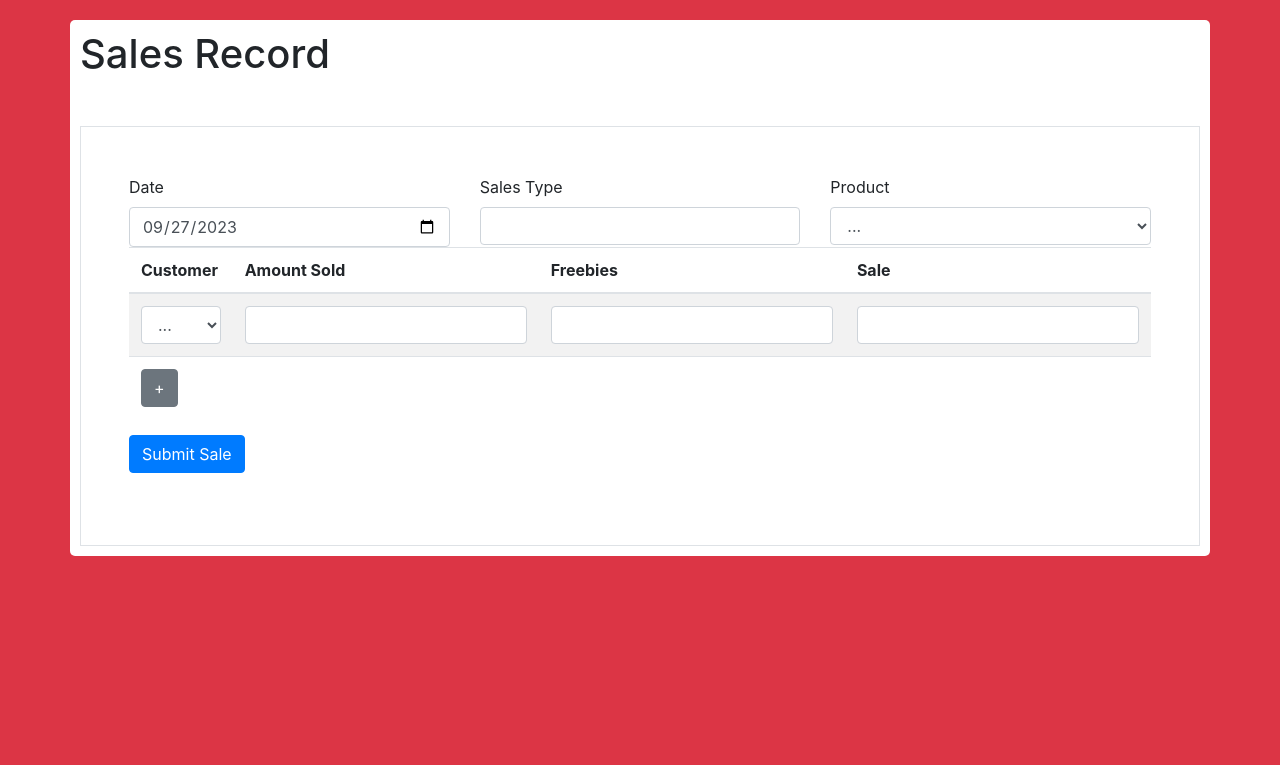
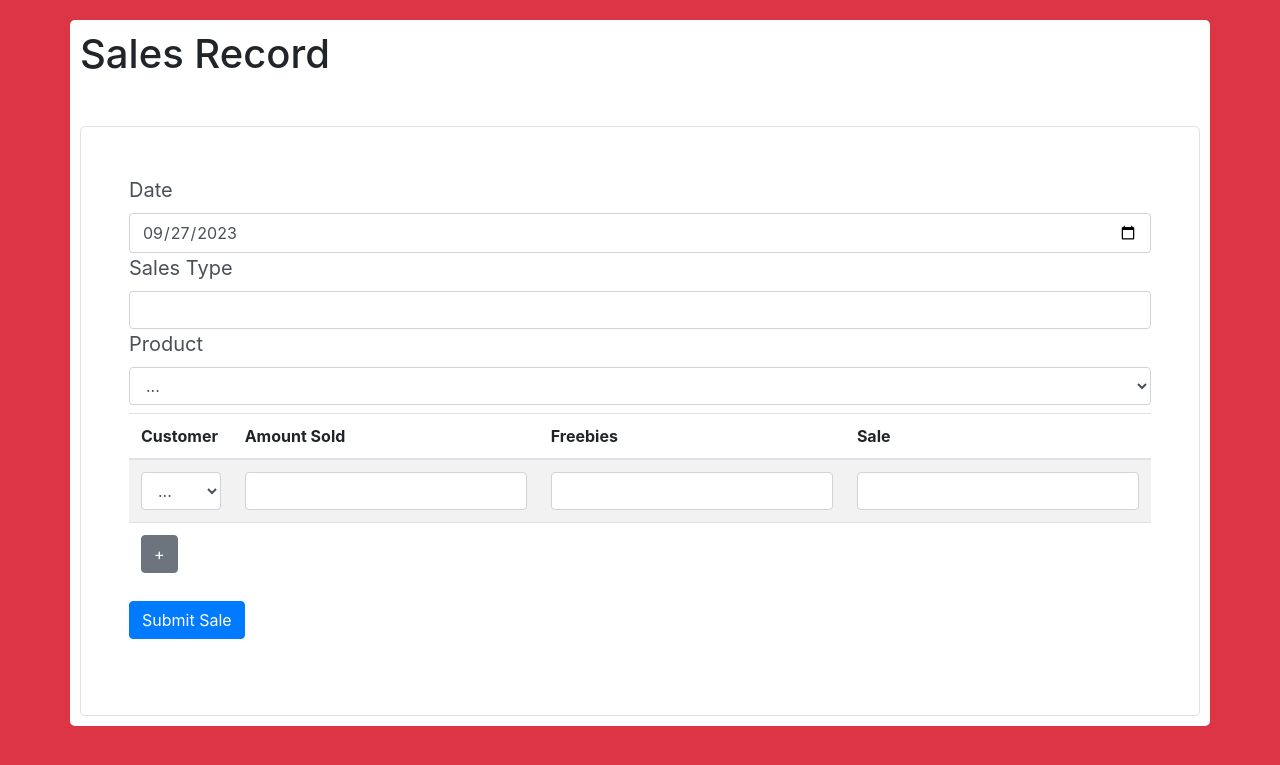
Before and after one commit to ferdinandpolpol/production-inventory, a Django app: page /sales/ in a window 1280 px wide. Shown: the top 765 px of the page. Run offline with Django 3.2, Linux system fonts and the light colour scheme; the visitor is signed in with stand-in values (Sample User, id 1); data that the repository does not hold is empty; some libraries are stand-ins or nearby versions.

Commit message:
updates to make input more clear

```diff
--- a/web/templates/sales.html
+++ b/web/templates/sales.html
@@ -3,18 +3,18 @@
 Sales Record
 {% endblock header %}
 {% block content %}
-<div class="form mt-5 p-5 border border-2">
+<div class="form-control form-control-lg mt-5 p-5 border border-2">
     <form id="salesForm">
         <div class="row">
-            <div class="col">
+            <div class="col-12">
                 <label for="salesDate">Date</label>
                 <input type="date" id="salesDate" class="form-control" />
             </div>
-            <div class="col">
+            <div class="col-12">
                 <label for="salesType">Sales Type</label>
                 <input type="text" id="salesType" class="form-control" default="Sales" />
             </div>
-            <div class="col">
+            <div class="col-12">
                 <label for="productSale">Product</label>
                 <select id="productSale" class="form-control">
                     <option value="none">
@@ -29,7 +29,7 @@ Sales Record
             </div>
         </div>
 
-        <table class="table table-striped">
+        <table class="table table-striped mt-2">
             <thead>
                 <tr>
                     <th>Customer</th>
@@ -41,7 +41,7 @@ Sales Record
             <tbody>
                 <tr class="salesRow">
                     <td>
-                        <select class="form-control customerSelect">
+                        <select class="form-control form-conrol-lg customerSelect">
                             <option value="none">
                                 ...
                             </option>
@@ -53,13 +53,13 @@ Sales Record
                         </select>
                     </td>
                     <td>
-                        <input type="number" class="form-control quantitySale" />
+                        <input type="number" class="form-control form-conrol-lg quantitySale" />
                     </td>
                     <td>
-                        <input type="number" class="form-control quantityFreebies" />
+                        <input type="number" class="form-control form-conrol-lg quantityFreebies" />
                     </td>
                     <td>
-                        <input type="number" step=".01" class="form-control salesRevenue" />
+                        <input type="number" step=".01" class="form-control form-conrol-lg salesRevenue" />
                     </td>
                 </tr>
                 <tr>
@@ -77,7 +77,7 @@ Sales Record
         let newSalesRow = `
             <tr class="salesRow">
                 <td>
-                    <select class="form-control customerSelect">
+                    <select class="form-control form-conrol-lg customerSelect">
                         <option value="none">
                             ...
                         </option>
@@ -89,13 +89,13 @@ Sales Record
                     </select>
                 </td>
                 <td>
-                    <input type="number" class="form-control quantitySale" />
+                    <input type="number" class="form-control form-conrol-lg quantitySale" />
                 </td>
                 <td>
-                    <input type="number" class="form-control quantityFreebies" />
+                    <input type="number" class="form-control form-conrol-lg quantityFreebies" />
                 </td>
                 <td>
-                    <input type="number" step=".01" class="form-control salesRevenue" />
+                    <input type="number" step=".01" class="form-control form-conrol-lg salesRevenue" />
                 </td>
             </tr>
             `
```
Also changed, not shown: web/templates/production.html (+8 -8 lines).
